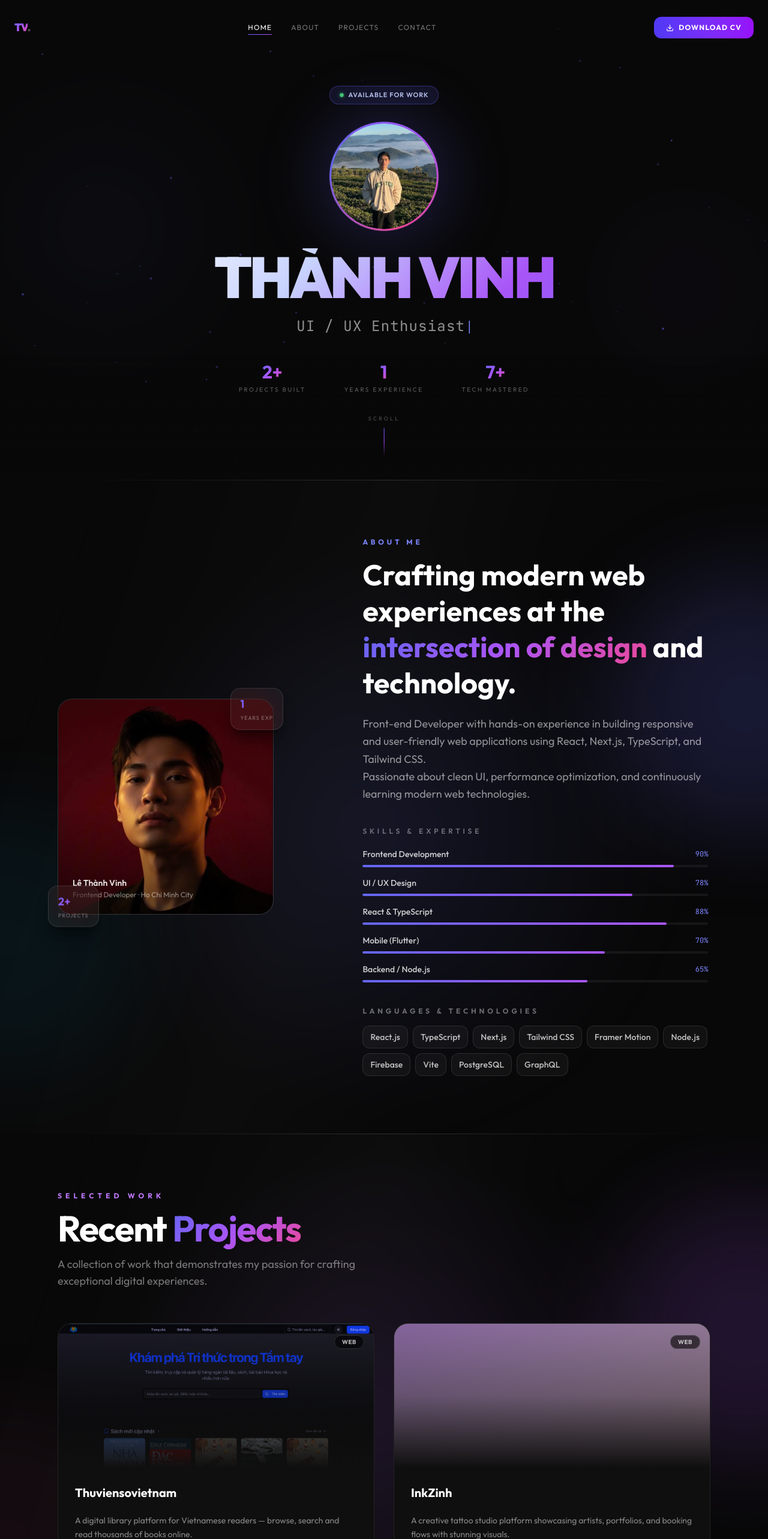
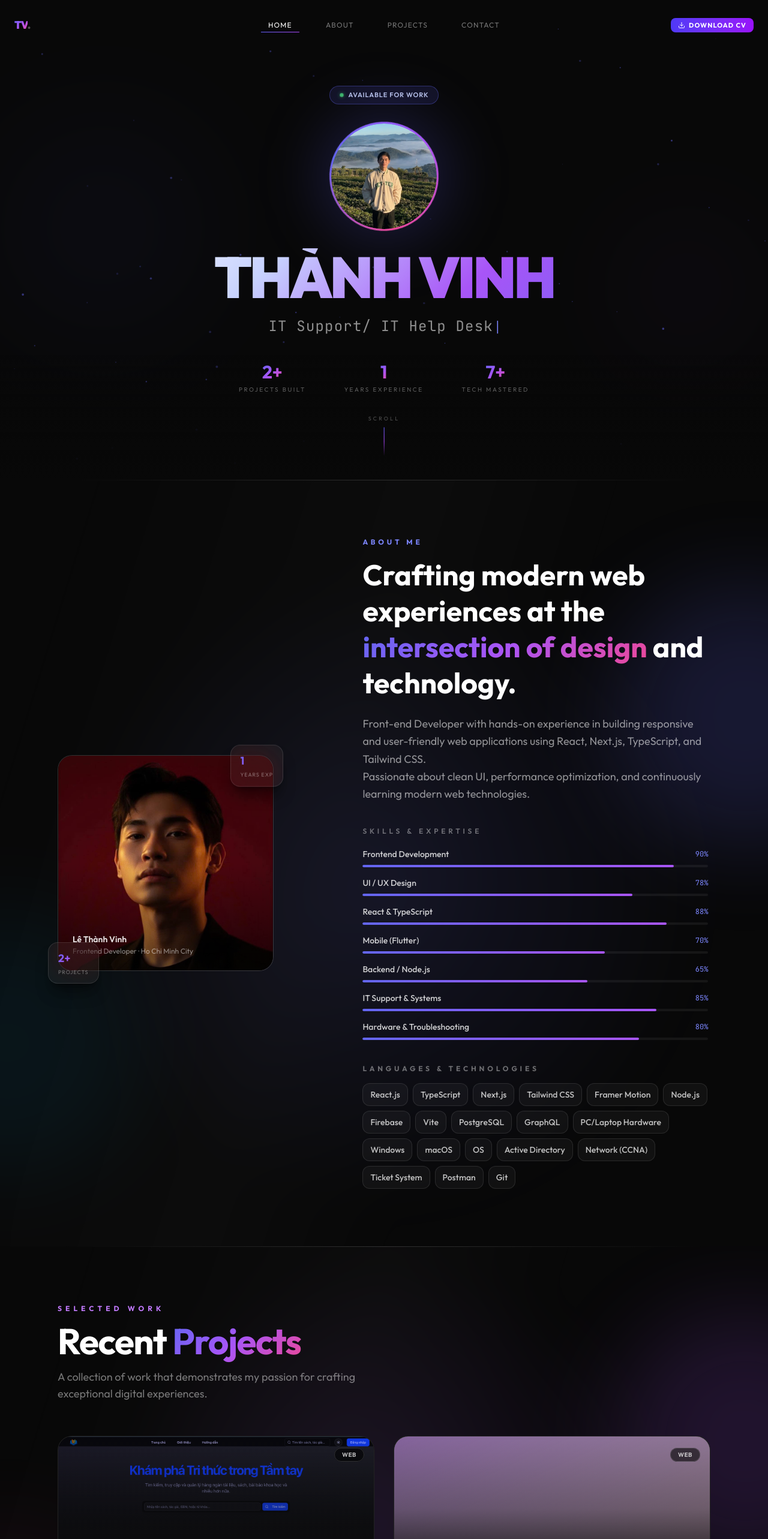
Before and after one commit to lethanhvinh-dev/portfolio-thanhvinh, a React (Vite) app: page / in a window 1280 px wide. Shown: the top 2566 px of the page at 60% size. Built offline with nearby package versions, Linux system fonts and the light colour scheme; grey boxes are pictures that could not be loaded.

Commit message:
update About và thanh Navbar

```diff
--- a/src/components/About.tsx
+++ b/src/components/About.tsx
@@ -13,6 +13,15 @@ const techStack = [
   { name: "Vite" },
   { name: "PostgreSQL" },
   { name: "GraphQL" },
+  { name: "PC/Laptop Hardware" },
+  { name: "Windows" },
+  { name: "macOS" },
+  { name: "OS" },
+  { name: "Active Directory" },
+  { name: "Network (CCNA)" },
+  { name: "Ticket System" },
+  { name: "Postman" },
+  { name: "Git" },
 ];
 
 const skills = [
@@ -21,6 +30,8 @@ const skills = [
   { name: "React & TypeScript", level: 88 },
   { name: "Mobile (Flutter)", level: 70 },
   { name: "Backend / Node.js", level: 65 },
+  { name: "IT Support & Systems", level: 85 },
+  { name: "Hardware & Troubleshooting", level: 80 },
 ];
 
 function SkillBar({
--- a/src/components/Hero.tsx
+++ b/src/components/Hero.tsx
@@ -3,6 +3,7 @@ import { useEffect, useState } from "react";
 
 const ROLES = [
   "Frontend Developer",
+  "IT Support/ IT Help Desk",
   "UI / UX Enthusiast",
   "React Specialist",
   "Creative Coder",
--- a/src/components/Navbar.tsx
+++ b/src/components/Navbar.tsx
@@ -6,6 +6,7 @@ export default function Navbar() {
   const [isOpen, setIsOpen] = useState(false);
   const [scrolled, setScrolled] = useState(false);
   const [activeSection, setActiveSection] = useState("home");
+  const [cvDropdownOpen, setCvDropdownOpen] = useState(false);
 
   useEffect(() => {
     const handleScroll = () => {
@@ -27,6 +28,18 @@ export default function Navbar() {
     return () => window.removeEventListener("scroll", handleScroll);
   }, []);
 
+  // Close CV dropdown when clicking outside
+  useEffect(() => {
+    const handleClickOutside = (e: MouseEvent) => {
+      const target = e.target as HTMLElement;
+      if (cvDropdownOpen && !target.closest(".cv-dropdown")) {
+        setCvDropdownOpen(false);
+      }
+    };
+    document.addEventListener("click", handleClickOutside);
+    return () => document.removeEventListener("click", handleClickOutside);
+  }, [cvDropdownOpen]);
+
   const navLinks = [
     { name: "Home", href: "#home" },
     { name: "About", href: "#about" },
@@ -42,14 +55,15 @@ export default function Navbar() {
           : "py-7 bg-transparent"
       }`}
     >
-      <div className="container mx-auto px-6 flex justify-between items-center">
+      {/* Thêm class 'relative' ở container để làm mốc tọa độ cho nav */}
+      <div className="container mx-auto px-6 flex justify-between items-center relative">
         {/* Logo */}
         <motion.a
           href="#home"
           initial={{ opacity: 0, x: -20 }}
           animate={{ opacity: 1, x: 0 }}
           transition={{ duration: 0.6 }}
-          className="relative text-lg font-black tracking-tighter group"
+          className="relative text-lg font-black tracking-tighter group z-10"
         >
           <span className="text-gradient">TV</span>
           <span className="text-white/30">.</span>
@@ -57,8 +71,8 @@ export default function Navbar() {
           <span className="absolute -bottom-0.5 left-0 w-0 h-[2px] bg-gradient-to-r from-indigo-500 to-purple-500 rounded-full transition-all duration-300 group-hover:w-full" />
         </motion.a>
 
-        {/* Desktop Nav */}
-        <nav className="hidden md:flex items-center gap-8">
+        {/* Desktop Nav - Căn giữa tuyệt đối với absolute + transform */}
+        <nav className="hidden md:flex absolute left-1/2 -translate-x-1/2 items-center gap-8 z-10">
           {navLinks.map((link, i) => {
             const sectionId = link.href.replace("#", "");
             const isActive = activeSection === sectionId;
@@ -69,7 +83,7 @@ export default function Navbar() {
                 initial={{ opacity: 0, y: -12 }}
                 animate={{ opacity: 1, y: 0 }}
                 transition={{ delay: i * 0.08 + 0.2 }}
-                className={`text-xs uppercase tracking-widest transition-colors duration-300 relative group ${
+                className={`text-xs uppercase tracking-widest transition-colors duration-300 relative group px-3 ${
                   isActive ? "text-white" : "text-white/45 hover:text-white/80"
                 }`}
               >
@@ -84,18 +98,49 @@ export default function Navbar() {
           })}
         </nav>
 
-        {/* CTA: Download CV */}
-        <motion.a
-          href="/LeThanhVinh_Frontend_intern_web_cv.pdf"
-          download="LeThanhVinh_Frontend_intern_web_cv.pdf"
+        {/* CTA: Download CV with dropdown - right side */}
+        <div className="relative hidden md:block cv-dropdown self-center z-10">
+          <motion.button
             initial={{ opacity: 0, x: 20 }}
             animate={{ opacity: 1, x: 0 }}
             transition={{ duration: 0.6, delay: 0.4 }}
-          className="hidden md:inline-flex items-center gap-2 px-5 py-2.5 rounded-xl text-xs font-bold uppercase tracking-widest bg-gradient-to-r from-indigo-600 to-purple-600 text-white hover:shadow-lg hover:shadow-indigo-500/25 hover:scale-105 transition-all duration-300 active:scale-95"
+            onClick={() => setCvDropdownOpen(!cvDropdownOpen)}
+            className="inline-flex items-center gap-1.5 px-3 py-1 rounded-lg text-[11px] font-bold uppercase tracking-widest bg-gradient-to-r from-indigo-600 to-purple-600 text-white hover:shadow-lg hover:shadow-indigo-500/25 hover:scale-105 transition-all duration-300 active:scale-95"
           >
-          <Download size={13} />
+            <Download size={12} />
             Download CV
-        </motion.a>
+          </motion.button>
+
+          {/* Dropdown */}
+          <AnimatePresence>
+            {cvDropdownOpen && (
+              <motion.div
+                initial={{ opacity: 0, y: -10, scale: 0.95 }}
+                animate={{ opacity: 1, y: 0, scale: 1 }}
+                exit={{ opacity: 0, y: -10, scale: 0.95 }}
+                transition={{ duration: 0.2, ease: "easeOut" }}
+                className="absolute top-full right-0 mt-2 w-56 rounded-xl bg-[#111] border border-white/10 shadow-xl overflow-hidden z-[1000]"
+              >
+                <a
+                  href="/LeThanhVinh_Developer.pdf"
+                  download="LeThanhVinh_Developer.pdf"
+                  onClick={() => setCvDropdownOpen(false)}
+                  className="block px-4 py-3 text-sm text-white/80 hover:text-white hover:bg-white/5 transition-colors duration-200"
+                >
+                  Frontend Developer
+                </a>
+                <a
+                  href="/LETHANHVINH_IT%20HELPDESK_IT%20SUPPORT.pdf"
+                  download="LeThanhVinh_IT_Support_cv.pdf"
+                  onClick={() => setCvDropdownOpen(false)}
+                  className="block px-4 py-3 text-sm text-white/80 hover:text-white hover:bg-white/5 transition-colors duration-200"
+                >
+                  IT Support
+                </a>
+              </motion.div>
+            )}
+          </AnimatePresence>
+        </div>
 
         {/* Mobile Toggle */}
         <button
@@ -139,18 +184,31 @@ export default function Navbar() {
                 </motion.a>
               ))}
 
-              <motion.a
+              <motion.div
                 initial={{ opacity: 0, y: 20 }}
                 animate={{ opacity: 1, y: 0 }}
                 transition={{ delay: 0.35 }}
-                href="/Thanh-vinh.jpg"
-                download
+                className="flex flex-col gap-3 w-full max-w-xs"
+              >
+                <a
+                  href="/LeThanhVinh_Developer.pdf"
+                  download="LeThanhVinh_Developer.pdf"
                   onClick={() => setIsOpen(false)}
-                className="flex items-center gap-2 px-6 py-3 rounded-2xl bg-gradient-to-r from-indigo-600 to-purple-600 text-sm font-bold uppercase tracking-widest text-white"
+                  className="flex items-center justify-center gap-2 px-6 py-3 rounded-2xl bg-gradient-to-r from-indigo-600 to-purple-600 text-sm font-bold uppercase tracking-widest text-white hover:scale-105 transition-transform duration-300"
                 >
                   <Download size={15} />
-                Download CV
-              </motion.a>
+                  Frontend Developer CV
+                </a>
+                <a
+                  href="/LETHANHVINH_IT%20HELPDESK_IT%20SUPPORT.pdf"
+                  download="LeThanhVinh_IT_Support_cv.pdf"
+                  onClick={() => setIsOpen(false)}
+                  className="flex items-center justify-center gap-2 px-6 py-3 rounded-2xl bg-gradient-to-r from-indigo-600 to-purple-600 text-sm font-bold uppercase tracking-widest text-white hover:scale-105 transition-transform duration-300"
+                >
+                  <Download size={15} />
+                  IT Support CV
+                </a>
+              </motion.div>
             </motion.div>
           )}
         </AnimatePresence>
```
Also changed, not shown: 1 other file (tests, documents, lock files or other folders). Lines whose indentation alone changed are shown as unchanged.
